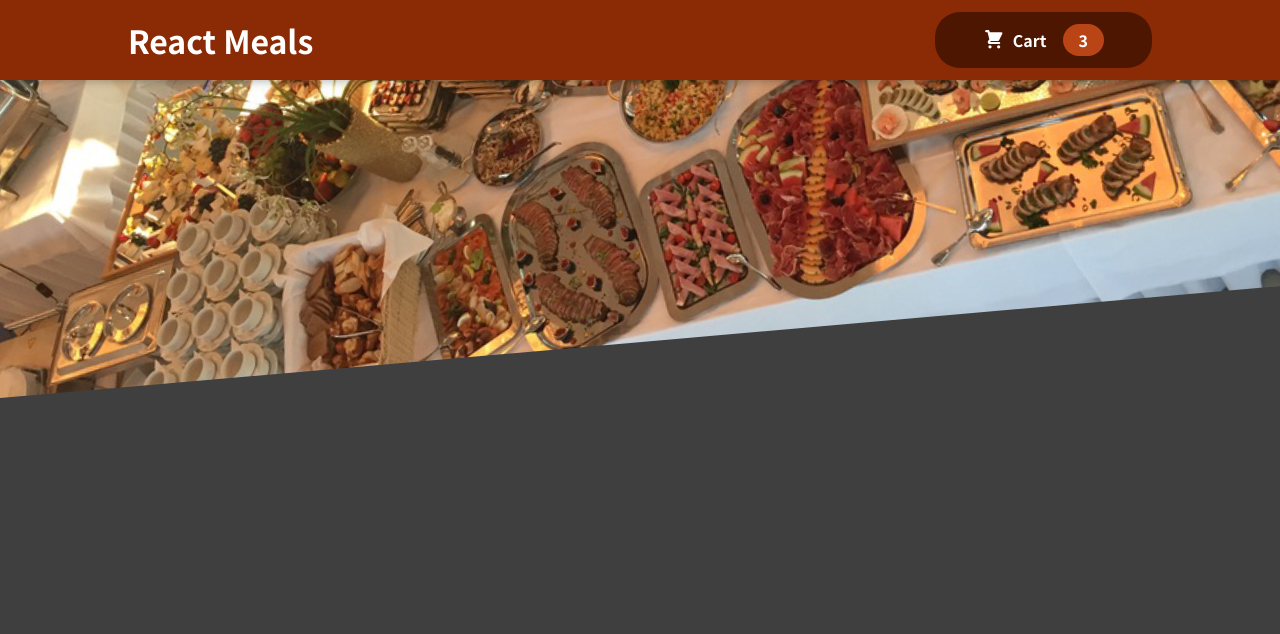
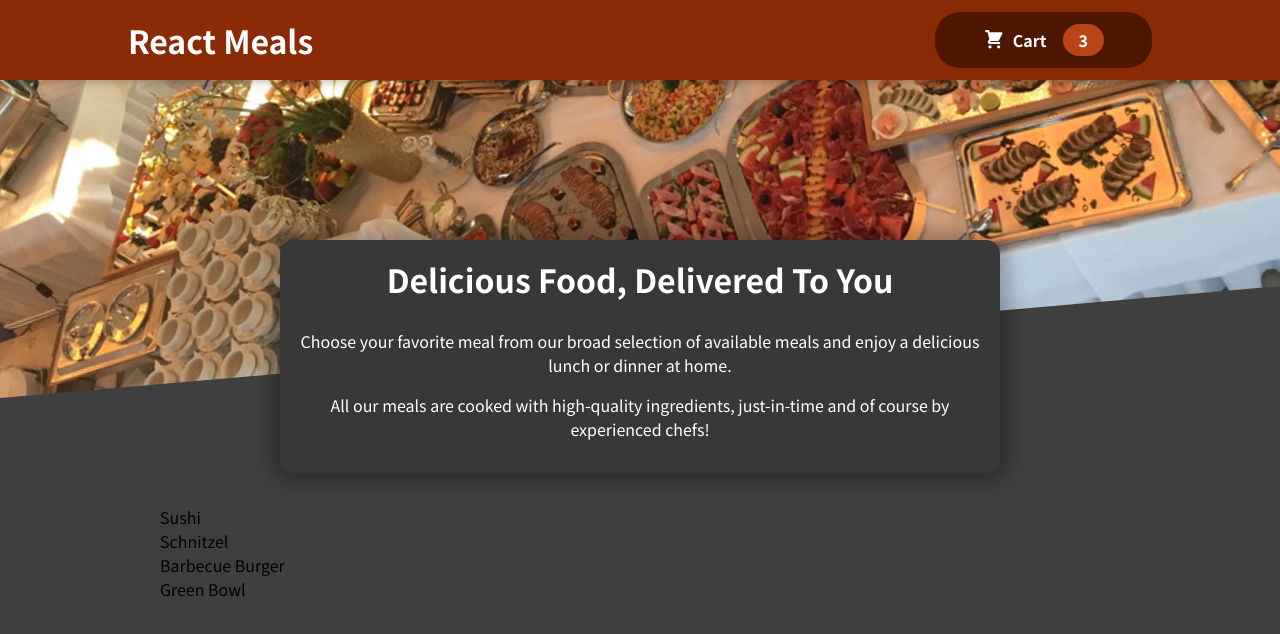
Before and after one commit to ashkalor/react-food-order-app, a React (Create React App) app: page / in a window 1280 px wide. Shown: the top 634 px of the page. Built offline with nearby package versions, Linux system fonts and the light colour scheme.

Commit message:
Added the meals component that displays the available meals and meals summary

```diff
--- a/src/App.js
+++ b/src/App.js
@@ -1,10 +1,14 @@
 import { Fragment } from "react";
 import Header from "./Components/Layout/Header";
+import Meals from "./Components/Meals/Meals";
 
 function App() {
   return (
     <Fragment>
       <Header></Header>
+      <main>
+        <Meals />
+      </main>
     </Fragment>
   );
 }
```
Also changed, not shown: 1 other file (tests, documents, lock files or other folders).
